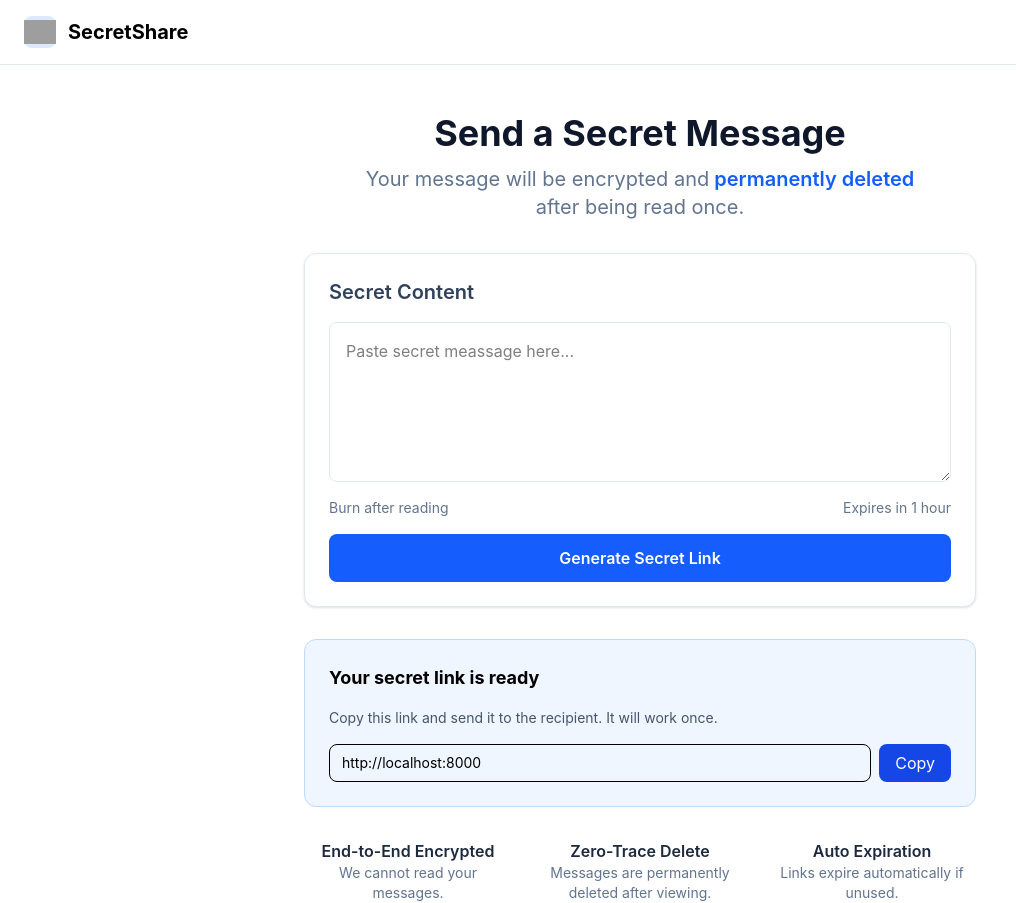
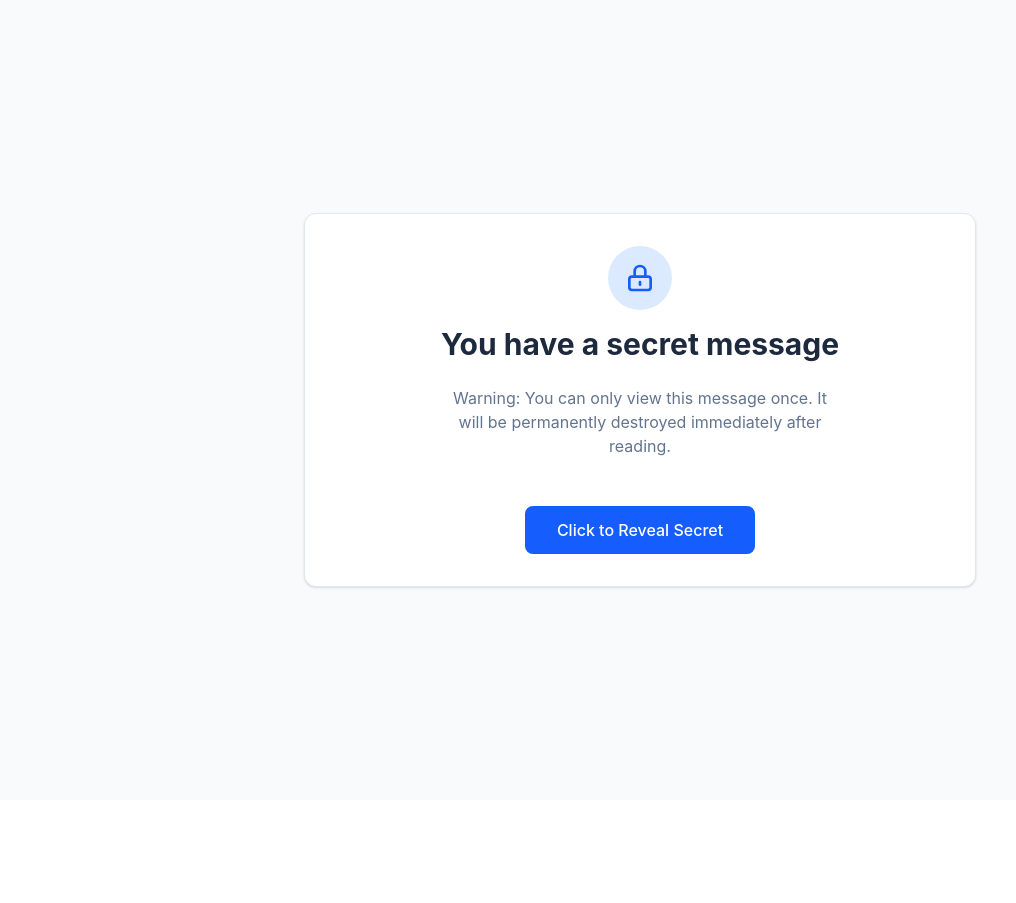
Before and after one commit to the-Monk-bro/Burn-On-Read-msg, a React app in the folder Frontend/: page /secret/1 in a window 1280 px wide. Shown: the whole page, without its empty margins (0-1016 px from the left). After the commit the page ends 800 px from the top, so only its background shows below. Built offline with nearby package versions, Linux system fonts and the light colour scheme; grey boxes are pictures that could not be loaded; the HTML template or start-up script is replaced by a standard one.

Commit message:
made reveal page

```diff
--- a/Frontend/src/App.jsx
+++ b/Frontend/src/App.jsx
@@ -1,11 +1,19 @@
 import React from "react";
+import { BrowserRouter as Router, Routes, Route } from "react-router-dom";
 import Home from "./Pages/Home";
+import ViewSecret from "./Pages/ViewSecret";
 
 const App = () => {
   return (
-    <div>
-      <Home />
-    </div>
+    <Router>
+      <div>
+        <Routes>
+          <Route path="/" element={<Home />} />
+
+          <Route path="/secret/:id" element={<ViewSecret />} />
+        </Routes>
+      </div>
+    </Router>
   );
 };
 
--- /dev/null
+++ b/Frontend/src/Pages/ViewSecret.jsx
@@ -0,0 +1,95 @@
+import { useState, useEffect } from 'react';
+import { useParams } from 'react-router-dom';
+
+const ViewSecret = () => {
+  const { id } = useParams();
+  const [secret, setSecret] = useState(null);
+  const [isRevealed, setIsRevealed] = useState(false);
+  const [isExploded, setIsExploded] = useState(false);
+  const [isLoading, setIsLoading] = useState(false);
+
+  const handleReveal = async () => {
+    setIsLoading(true);
+
+    try {
+      setTimeout(() => {
+
+        const simulatedSecret = "This is the super secret message that will self-destruct!";
+        setSecret(simulatedSecret);
+        setIsRevealed(true);
+        setIsLoading(false);
+      }, 800);
+
+    } catch (error) {
+      console.error("Error fetching secret:", error);
+      setIsExploded(true);
+      setIsLoading(false);
+    }
+  };
+
+
+  if (isExploded) {
+    return (
+      <div className="min-h-screen bg-slate-50 flex flex-col items-center justify-center p-4">
+        <div className="max-w-md w-full bg-white rounded-xl shadow-sm border border-slate-200 p-8 text-center space-y-4">
+          <div className="mx-auto w-16 h-16 bg-red-100 text-red-600 rounded-full flex items-center justify-center mb-4 shadow-inner">
+            <svg className="w-8 h-8" fill="none" stroke="currentColor" viewBox="0 0 24 24">
+               <path strokeLinecap="round" strokeLinejoin="round" strokeWidth="2" d="M12 9v2m0 4h.01m-6.938 4h13.856c1.54 0 2.502-1.667 1.732-3L13.732 4c-.77-1.333-2.694-1.333-3.464 0L3.34 16c-.77 1.333.192 3 1.732 3z" />
+            </svg>
+          </div>
+          <h2 className="text-2xl font-bold text-slate-800">Message Exploded</h2>
+          <p className="text-slate-600">
+            This secret has already been viewed and permanently deleted from our servers, or the link is invalid.
+          </p>
+        </div>
+      </div>
+    );
+  }
+
+  return (
+    <div className="min-h-screen bg-slate-50 flex flex-col items-center justify-center p-4">
+      <div className="max-w-2xl w-full bg-white rounded-xl shadow-sm border border-slate-200 p-8 text-center">
+
+        {!isRevealed ? (
+          <div className="space-y-6">
+            <div className="mx-auto w-16 h-16 bg-blue-100 text-blue-600 rounded-full flex items-center justify-center mb-4">
+              <svg className="w-8 h-8" fill="none" stroke="currentColor" viewBox="0 0 24 24">
+                <path strokeLinecap="round" strokeLinejoin="round" strokeWidth="2" d="M12 15v2m-6 4h12a2 2 0 002-2v-6a2 2 0 00-2-2H6a2 2 0 00-2 2v6a2 2 0 002 2zm10-10V7a4 4 0 00-8 0v4h8z" />
+              </svg>
+            </div>
+            <h2 className="text-3xl font-bold text-slate-800">You have a secret message</h2>
+            <p className="text-slate-500 max-w-sm mx-auto">
+              Warning: You can only view this message once. It will be permanently destroyed immediately after reading.
+            </p>
+            <button
+              onClick={handleReveal}
+              disabled={isLoading}
+              className="mt-6 w-full sm:w-auto px-8 py-3 bg-blue-600 hover:bg-blue-700 text-white font-medium rounded-lg transition-colors duration-200 disabled:bg-blue-400"
+            >
+              {isLoading ? 'Decrypting...' : 'Click to Reveal Secret'}
+            </button>
+          </div>
+        ) : (
+          <div className="space-y-6">
+            <h2 className="text-2xl font-bold text-slate-800 mb-6">Your Secret Message</h2>
+
+            <div className={`transition-all duration-1000 ease-out transform ${isRevealed ? 'opacity-100 translate-y-0' : 'opacity-0 translate-y-8'}`}>
+              <div className="p-6 bg-slate-100 rounded-lg text-left border border-slate-200 shadow-inner">
+                <p className="text-slate-700 whitespace-pre-wrap font-mono text-lg">
+                  {secret}
+                </p>
+              </div>
+            </div>
+
+            <p className="text-sm text-red-500 font-medium mt-8 animate-pulse">
+              This message has now been permanently deleted from the database.
+            </p>
+          </div>
+        )}
+
+      </div>
+    </div>
+  );
+};
+
+export default ViewSecret;
--- /dev/null
+++ b/package.json
@@ -0,0 +1,5 @@
+{
+  "dependencies": {
+    "react-router-dom": "^7.13.1"
+  }
+}
```
Also changed, not shown: 1 other file (tests, documents, lock files or other folders).
